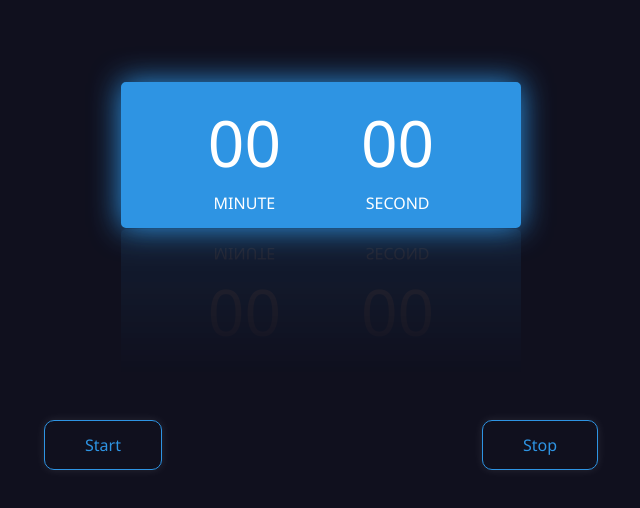
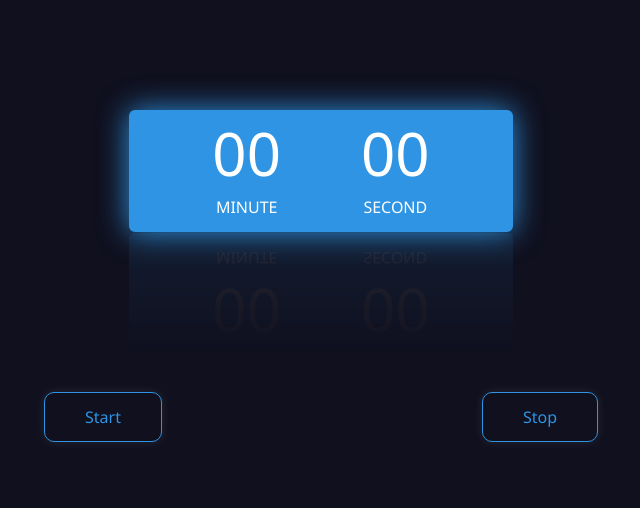
Before and after one commit to lapyaet/timer, a plain HTML site: page index.html in a window 1280 px wide. Shown: the part 124-632 px from the top of the page, without its empty margins (319-959 px from the left). Drawn offline with nearby package versions, Linux system fonts and the light colour scheme.

Commit message:
code change

```diff
--- a/index.css
+++ b/index.css
@@ -6,39 +6,18 @@ body {
     justify-content: center;
     align-items: center;
     height: 100vh;
+    width: 100%;
     background-color: #10101e;
     font-family: 'Segoe UI', sans-serif !important;
-    gap: 12rem;
+    gap: 10rem;
+    line-height: inherit;
 }
 
 .timer {
-    color: #fff;
     background-color: #2E94E3;
-    width: 400px;
-    padding: 10px 10px;
     border: 3px solid #2E94E3;
-    border-radius: 5px;
-    display: flex;
-    justify-content: center;
-    gap: 5rem;
     box-shadow: 0 0 30px #2E94E3;
     -webkit-box-reflect: below 1px linear-gradient(transparent, rgba(255, 255, 255, 0.1));
-}
-
-
-.minute-clock, .second-clock {
-    display: flex;
-    flex-direction: column;
-    align-items: center;
-}
-
-.minute-clock span, .second-clock span{
-    font-size: 4rem;
-}
-
-.button__container {
-    display: flex;
-    gap: 20rem;
 }
 
 .button__container button {
@@ -54,3 +33,28 @@ body {
     color: #fff;
     background-color: #2E94E3;
 }
+
+
+@media (min-width:0) and (max-width:480px) {
+    .timer {
+        width: 300px;
+    }
+
+    .minute-clock span, .second-clock span{
+        font-size: 3rem;
+    }
+
+    .minute-clock p, .second-clock p{
+        font-size: 1rem;
+    }
+
+    .button__container {
+        gap: 10rem;
+    }
+}
+
+@media (min-width:481px) and (max-width:900px) {
+    .button__container{
+        gap: 10rem;
+    }
+}
--- a/index.html
+++ b/index.html
@@ -10,23 +10,23 @@
     <link rel="stylesheet" href="./index.css" />
   </head>
   <body>
-    <div class="timer">
-      <div class="minute-clock">
-        <span class="" id="countMin">
+    <div class="timer text-white w-96 mx-auto p-2.5 rounded-md flex justify-center gap-20">
+      <div class="flex flex-col justify-center items-center minute-clock gap-3">
+        <span class="text-6xl" id="countMin">
           00
         </span>
         <p class="">
           MINUTE
         </p>
       </div>
-      <div class="second-clock">
-        <span class="" id="countSec">00</span>
+      <div class="flex flex-col justify-center items-center second-clock gap-3">
+        <span class="text-6xl" id="countSec">00</span>
         <p class="">
           SECOND
         </p>
       </div>
     </div>
-    <div class=" button__container">
+    <div class=" button__container flex gap gap-x-80">
       <button class=""
       type="button"
       onclick="countingStart()">
```
